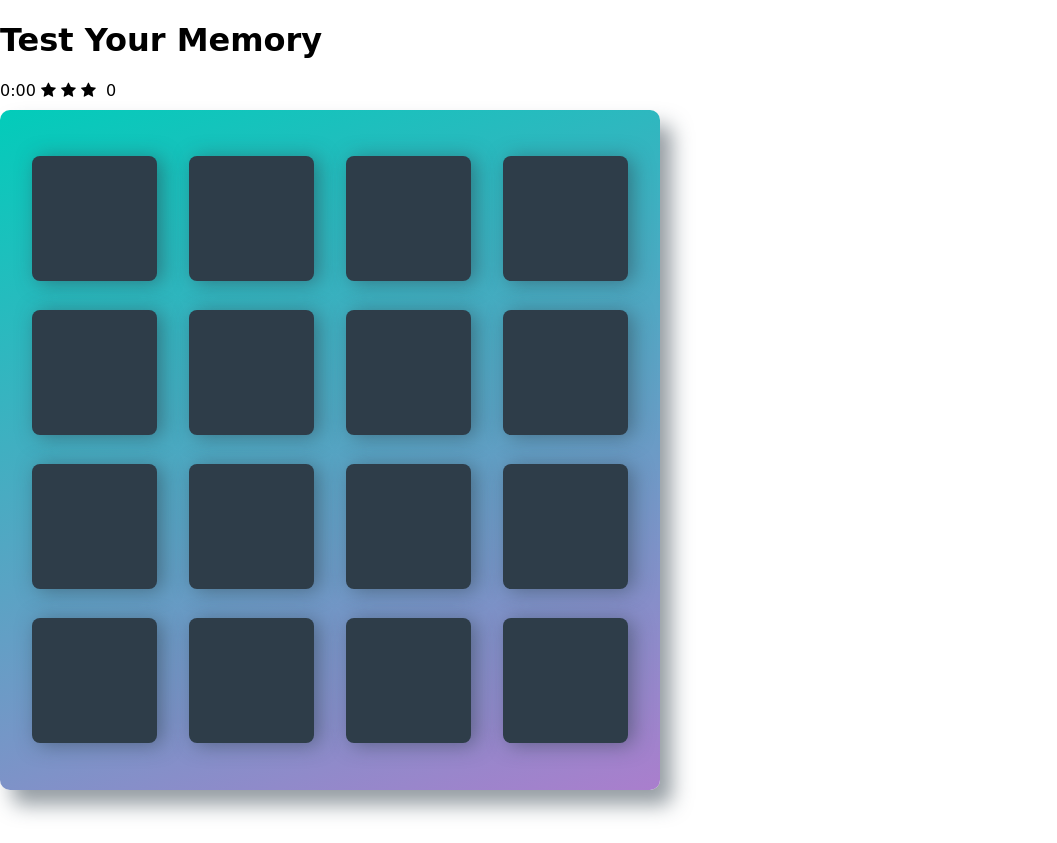
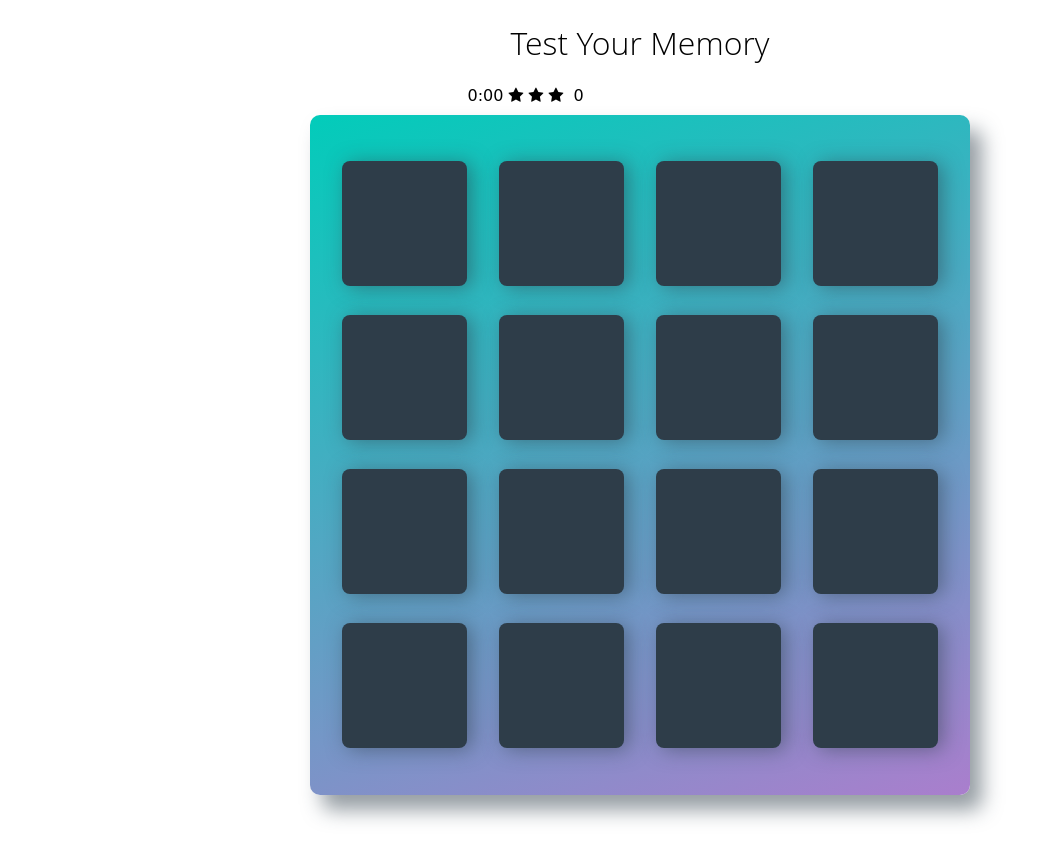
Before and after one commit to lindsayanunez/memory-game, a plain HTML site: page index.html in a window 1280 px wide. Shown: the whole page, without its empty margins (0-1057 px from the left). Drawn offline with Linux system fonts and the light colour scheme; a web font is replaced by a local one.

Commit message:
fixed styling bug to align all center.

```diff
--- a/css/app.css
+++ b/css/app.css
@@ -23,8 +23,13 @@ body{
 .container{
   display: flex;
   justiify-content: center;
-  align-itmems: center;
+  align-items: center;
   flex-direction: column;
+}
+
+h1{
+  font-family: 'Open Sans', sans-serif;
+  font-weight: 300;
 }
 
 /*//score panel styles*/
```
